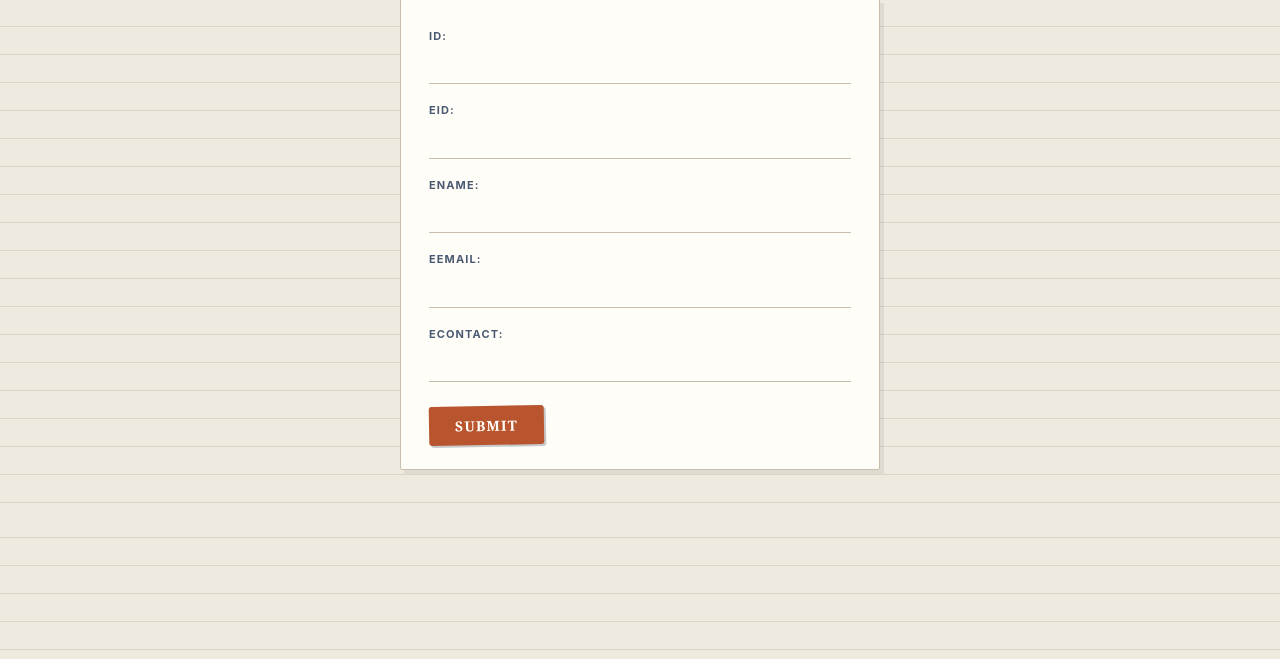
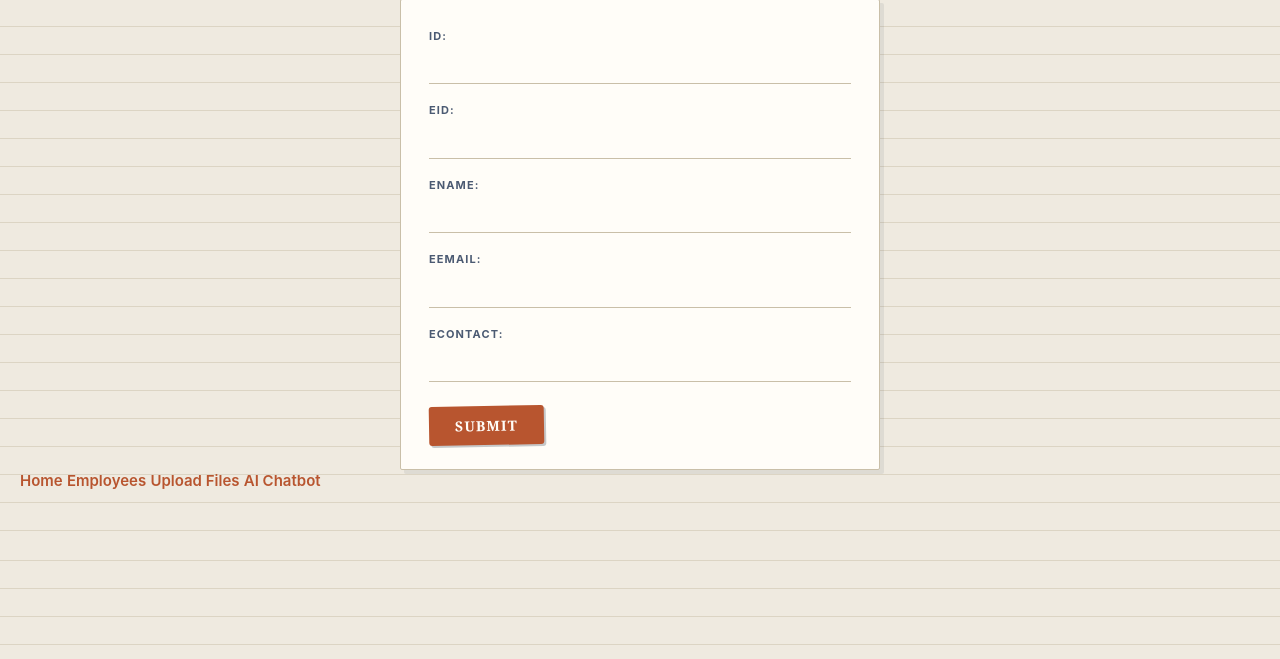
Before and after one commit to dipeshchander94-blip/sipder, a Django app: page /emp in a window 1280 px wide. Shown: the part 141-800 px from the top of the page. Run offline with Django 5.2, Linux system fonts and the light colour scheme.

Commit message:
Connect all pages with navbar

```diff
--- a/mj/templates/bot.html
+++ b/mj/templates/bot.html
@@ -106,6 +106,12 @@
         </div>
 
     </div>
+    <nav>
+    <a href="/">Home</a>
+    <a href="/show">Employees</a>
+    <a href="/upload/">Upload Files</a>
+    <a href="/chat/">AI Chatbot</a>
+</nav>
 
 </body>
 
--- a/mj/templates/edit.html
+++ b/mj/templates/edit.html
@@ -15,5 +15,11 @@
     <input type="text" name="econtact" value="{{ employee.econtact }}"><br>
     <button type="submit">Update</button>
 </form>
+<nav>
+    <a href="/">Home</a>
+    <a href="/show">Employees</a>
+    <a href="/upload/">Upload Files</a>
+    <a href="/chat/">AI Chatbot</a>
+</nav>
 </body>
 </html>
--- a/mj/templates/file_upload/uploadform.html
+++ b/mj/templates/file_upload/uploadform.html
@@ -52,6 +52,12 @@
         {% endfor %}
 
     </div>
+    <nav>
+    <a href="/">Home</a>
+    <a href="/show">Employees</a>
+    <a href="/upload/">Upload Files</a>
+    <a href="/chat/">AI Chatbot</a>
+</nav>
 
 </body>
 
--- a/mj/templates/index.html
+++ b/mj/templates/index.html
@@ -12,5 +12,11 @@
     {{ form.as_p }}
     <button type="submit">Submit</button>
 </form>
+<nav>
+    <a href="/">Home</a>
+    <a href="/show">Employees</a>
+    <a href="/upload/">Upload Files</a>
+    <a href="/chat/">AI Chatbot</a>
+</nav>
 </body>
 </html>
--- a/mj/templates/show.html
+++ b/mj/templates/show.html
@@ -7,6 +7,12 @@
 
 </head>
 <body>
+    <nav>
+    <a href="/">Home</a>
+    <a href="/show">Employees</a>
+    <a href="/upload/">Upload Files</a>
+    <a href="/chat/">AI Chatbot</a>
+</nav>
 <h2>Employee Records</h2>
 <table>
     <tr>
--- a/mj/views.py
+++ b/mj/views.py
@@ -5,6 +5,9 @@ from django.shortcuts import render, redirect
 from mj.bot import get_bot_response
 from mj.forms import EmployeeForm
 from mj.models import Employee
+
+def home(request):
+    return render(request, "index.html")
 
 def createEmp(request):
     if request.method == "POST":
--- a/sipder/urls.py
+++ b/sipder/urls.py
@@ -28,6 +28,7 @@ from django.conf.urls.static import static
 
 urlpatterns = [
     path('admin/', admin.site.urls),
+    path('', views.home, name='home'),
     path('emp', views.createEmp),
     path('show', views.show),
     path('edit/<int:id>', views.edit),
@@ -38,3 +39,4 @@ urlpatterns = [
     path('chat/', views.chat, name='chat'),  # Add this line for the chat view
 
 ]
+urlpatterns += static(settings.MEDIA_URL, document_root=settings.MEDIA_ROOT)
```
